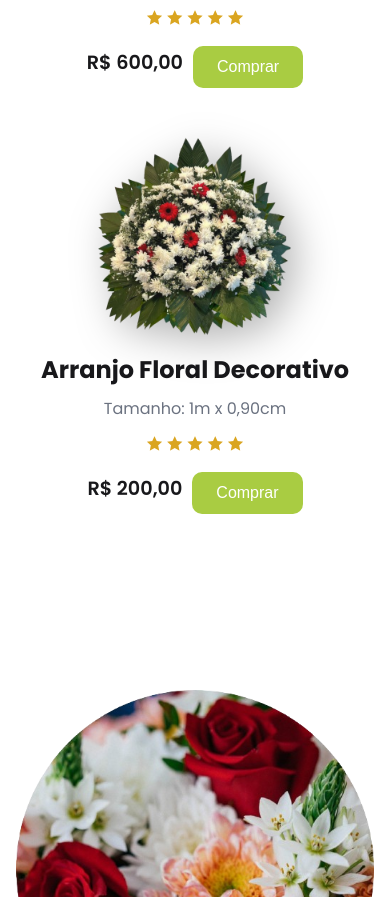
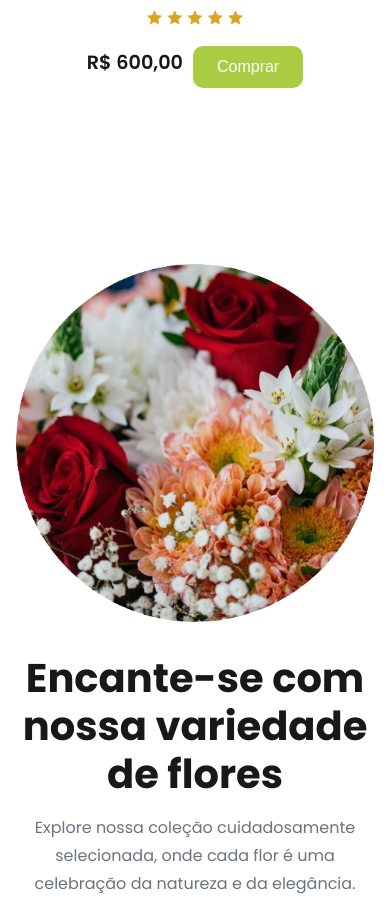
Before and after one commit to projetodalin/projetodalin.github.io, a plain HTML site: page index.html in a window 390 px wide. Shown: the part 3340-4237 px from the top of the page. Drawn offline with nearby package versions, Linux system fonts and the light colour scheme.

Commit message:
Update index.html
        <div class="special__card">
          <img src="assets/coroa6.png" alt="special" />
          <h4>Arranjo Floral Decorativo</h4>
          <p>
            Tamanho: 1m x 0,90cm
          </p>
          <div class="special__ratings">
            <span><i class="ri-star-fill"></i></span>
            <span><i class="ri-star-fill"></i></span>
            <span><i class="ri-star-fill"></i></span>
            <span><i class="ri-star-fill"></i></span>
            <span><i class="ri-star-fill"></i></span>
          </div>
          <div class="special__footer">
            <p class="price">R$ 200,00</p>
            <a href="https://api.whatsapp.com/send?phone=5514999005171&text=Ol%C3%A1,%20tenho%20interesse%20no%20Arranjo%20Floral%20Decorativo%20de%201m%20x%200,9cm." target="_blank">
              <button class="btn">Comprar</button>
            </a>
          </div>

        </div>

```diff
--- a/index.html
+++ b/index.html
@@ -172,27 +172,7 @@
           </div>
 
         </div>
-        <div class="special__card">
-          <img src="assets/coroa6.png" alt="special" />
-          <h4>Arranjo Floral Decorativo</h4>
-          <p>
-            Tamanho: 1m x 0,90cm
-          </p>
-          <div class="special__ratings">
-            <span><i class="ri-star-fill"></i></span>
-            <span><i class="ri-star-fill"></i></span>
-            <span><i class="ri-star-fill"></i></span>
-            <span><i class="ri-star-fill"></i></span>
-            <span><i class="ri-star-fill"></i></span>
-          </div>
-          <div class="special__footer">
-            <p class="price">R$ 200,00</p>
-            <a href="https://api.whatsapp.com/send?phone=5514999005171&text=Ol%C3%A1,%20tenho%20interesse%20no%20Arranjo%20Floral%20Decorativo%20de%201m%20x%200,9cm." target="_blank">
-              <button class="btn">Comprar</button>
-            </a>
-          </div>
 
-        </div>
       </div>
     </section>
 
```
